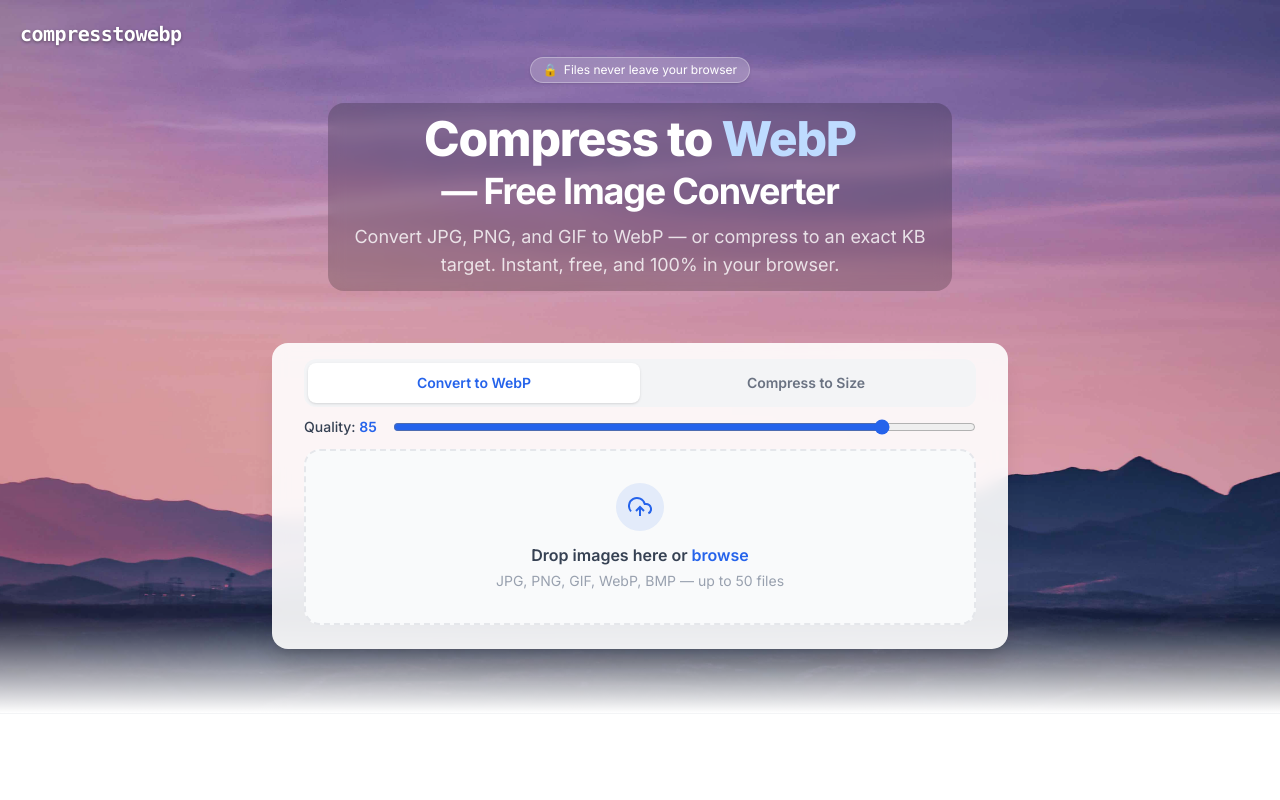
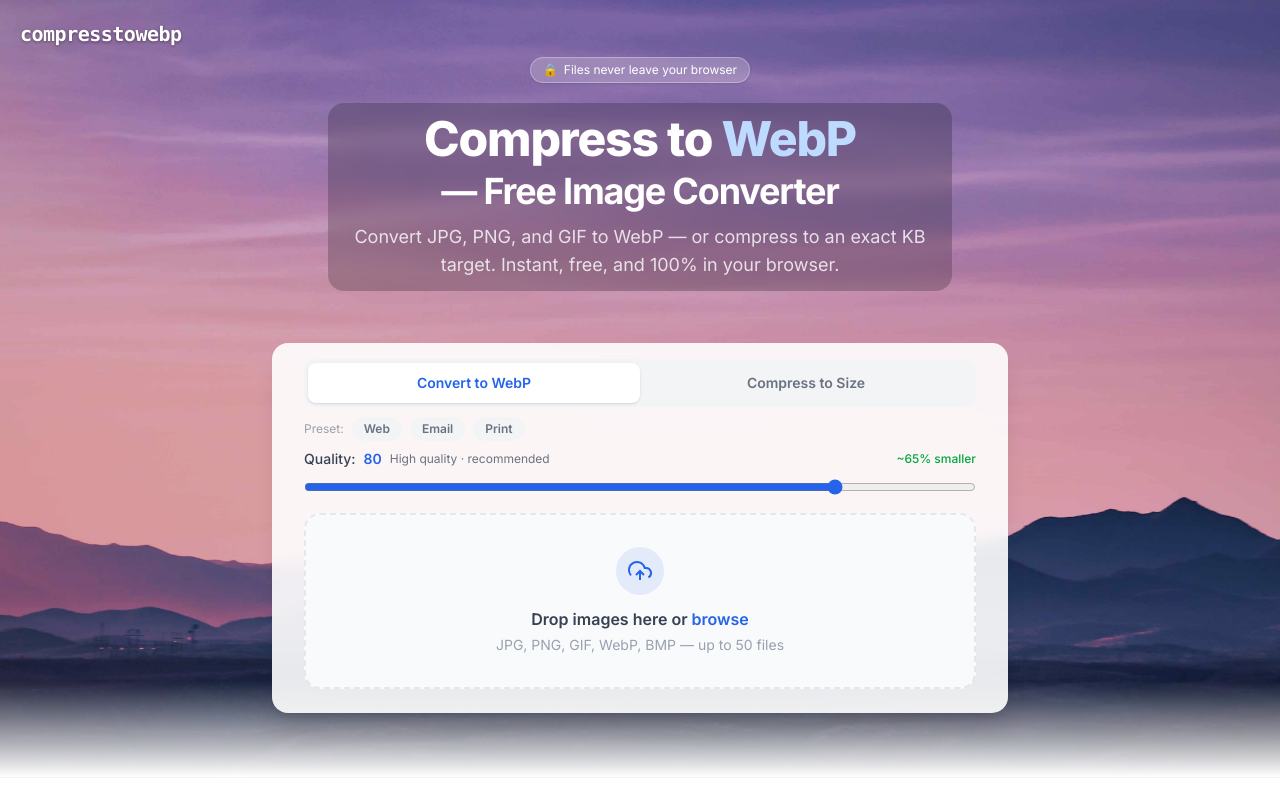
Before and after one commit to recynt-studyz/compresstowebp, a Next.js app: page / in a window 1280 px wide. Shown: the top 800 px of the page. Built offline with nearby package versions, Linux system fonts and the light colour scheme.

Commit message:
improve quality slider with labels, estimates, and preset buttons

```diff
--- a/components/Converter.tsx
+++ b/components/Converter.tsx
@@ -4,6 +4,23 @@ import { useState, useCallback, useRef, useEffect } from 'react'
 import FileCard, { ProcessedFile } from './FileCard'
 
 type Mode = 'convert' | 'compress'
+type Preset = 'web' | 'email' | 'print' | null
+
+function qualityLabel(q: number): string {
+  if (q <= 40) return 'Low quality · smallest file'
+  if (q <= 60) return 'Medium quality · good balance'
+  if (q <= 80) return 'High quality · recommended'
+  if (q <= 94) return 'Very high quality · large file'
+  return 'Maximum quality · near lossless'
+}
+
+function qualityReduction(q: number): string {
+  if (q <= 40) return '~85%'
+  if (q <= 60) return '~75%'
+  if (q <= 80) return '~65%'
+  if (q <= 94) return '~45%'
+  return '~20%'
+}
 
 const ACCEPTED_MIME = new Set([
   'image/jpeg',
@@ -77,7 +94,8 @@ async function compressToSize(file: File, targetKB: number): Promise<Blob> {
 
 export default function Converter() {
   const [mode, setMode] = useState<Mode>('convert')
-  const [quality, setQuality] = useState(85)
+  const [quality, setQuality] = useState(80)
+  const [preset, setPreset] = useState<Preset>(null)
   const [targetKB, setTargetKB] = useState(100)
   const [files, setFiles] = useState<ProcessedFile[]>([])
   const [dragging, setDragging] = useState(false)
@@ -224,18 +242,57 @@ export default function Converter() {
 
       {/* Settings row */}
       {mode === 'convert' && (
-        <div className="mb-3 flex items-center gap-4">
-          <label className="text-sm font-medium text-gray-700 shrink-0">
-            Quality:{' '}
-            <span className="text-[#2563EB] font-semibold">{quality}</span>
-          </label>
+        <div className="mb-3 space-y-2">
+          {/* Preset buttons */}
+          <div className="flex items-center gap-2">
+            <span className="text-xs text-gray-400 shrink-0">Preset:</span>
+            {(
+              [
+                { id: 'web', label: 'Web', value: 75 },
+                { id: 'email', label: 'Email', value: 60 },
+                { id: 'print', label: 'Print', value: 90 },
+              ] as const
+            ).map((p) => (
+              <button
+                key={p.id}
+                onClick={() => {
+                  setQuality(p.value)
+                  setPreset(p.id)
+                }}
+                className={`rounded-full px-3 py-1 text-xs font-semibold transition ${
+                  preset === p.id
+                    ? 'bg-[#2563EB] text-white'
+                    : 'bg-gray-100 text-gray-500 hover:bg-gray-200'
+                }`}
+              >
+                {p.label}
+              </button>
+            ))}
+          </div>
+
+          {/* Quality label row */}
+          <div className="flex items-center justify-between">
+            <div className="flex items-center gap-2 min-w-0">
+              <span className="text-sm font-medium text-gray-700 shrink-0">Quality:</span>
+              <span className="text-[#2563EB] font-semibold text-sm shrink-0">{quality}</span>
+              <span className="text-xs text-gray-500 truncate">{qualityLabel(quality)}</span>
+            </div>
+            <span className="text-xs font-medium text-green-600 shrink-0 ml-2">
+              {qualityReduction(quality)} smaller
+            </span>
+          </div>
+
+          {/* Slider */}
           <input
             type="range"
             min={1}
             max={100}
             value={quality}
-            onChange={(e) => setQuality(Number(e.target.value))}
-            className="flex-1 accent-[#2563EB]"
+            onChange={(e) => {
+              setQuality(Number(e.target.value))
+              setPreset(null)
+            }}
+            className="w-full accent-[#2563EB]"
           />
         </div>
       )}
```
